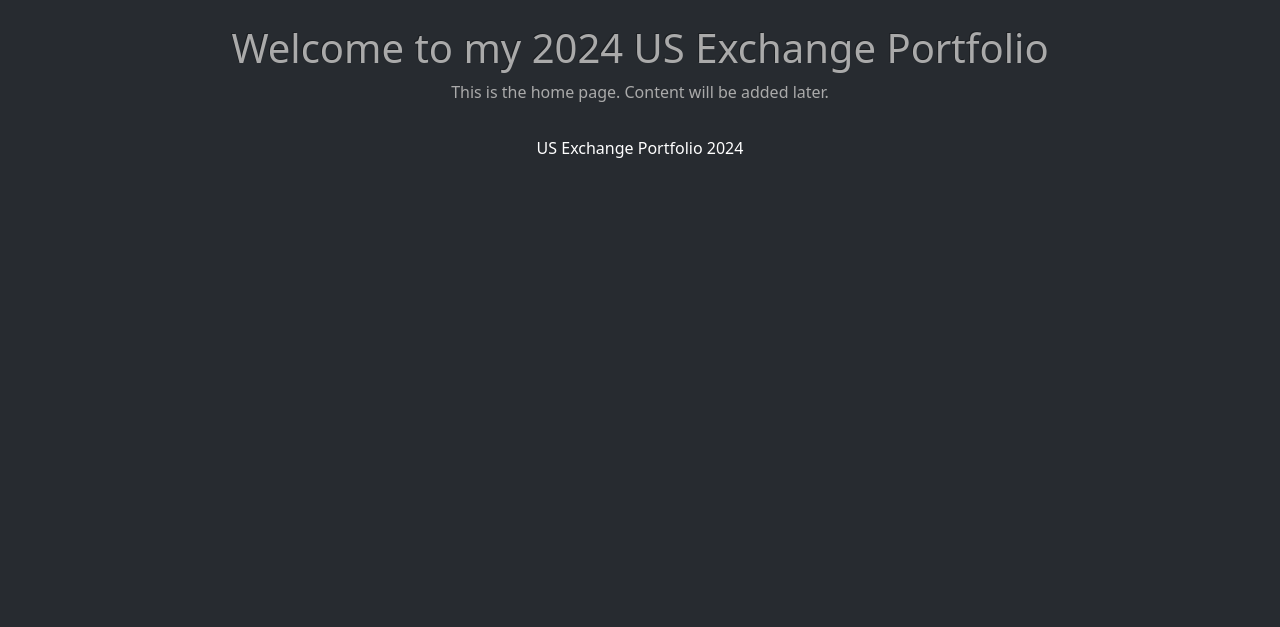
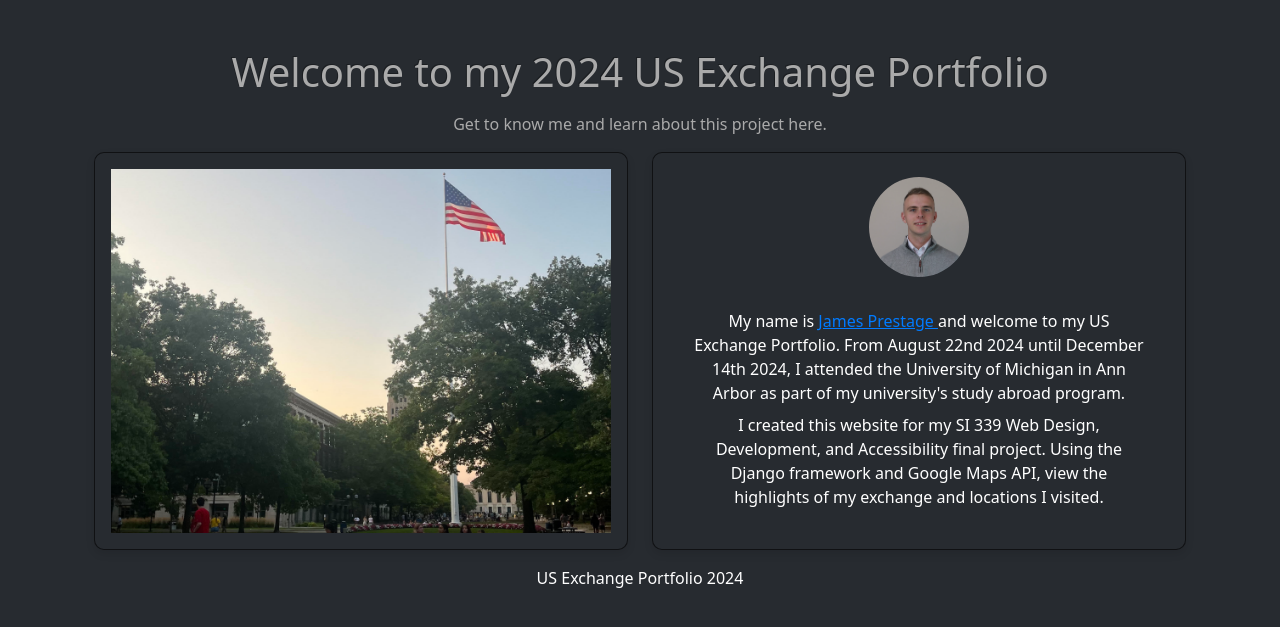
Before and after one commit to jamesprestage101/si339_finalproject, a Django app: page / in a window 1280 px wide. Shown: the part 58-685 px from the top of the page. Run offline with Django 4.2, Linux system fonts and the light colour scheme; some libraries are stand-ins or nearby versions.

Commit message:
Created and styled homepage

```diff
--- a/portfolio/templates/portfolio/base.html
+++ b/portfolio/templates/portfolio/base.html
@@ -7,6 +7,12 @@
     <!-- Slate Theme CSS (Bootswatch) -->
     <link href="https://cdn.jsdelivr.net/npm/bootswatch@5.3.0/dist/slate/bootstrap.min.css" rel="stylesheet">
     <link rel="stylesheet" href="{% static 'css/styles.css' %}">
+
+    <!-- Conditional CSS for Homepage -->
+    {% if request.resolver_match.url_name == 'home' %}
+        <link rel="stylesheet" href="{% static 'css/homepage.css' %}">
+    {% endif %}
+
     <!-- Favicon -->
     <link rel="icon" type="image/x-icon" href="{% static 'img/favicon.ico' %}">
     <title>{% block title %}US Exchange Portfolio{% endblock %}</title>
@@ -22,10 +28,10 @@
             <div class="collapse navbar-collapse" id="navbarSupportedContent">
                 <ul class="navbar-nav me-auto">
                     <li class="nav-item">
-                        <a class="nav-link active" href="{% url 'home' %}">Home</a>
+                        <a class="nav-link {% if request.resolver_match.url_name == 'home' %}active{% endif %}" href="{% url 'home' %}">Home</a>
                     </li>
                     <li class="nav-item">
-                        <a class="nav-link" href="{% url 'portfolio_list' %}">Entries</a>
+                        <a class="nav-link {% if request.resolver_match.url_name == 'portfolio_list' %}active{% endif %}" href="{% url 'portfolio_list' %}">Entries</a>
                     </li>
                 </ul>
             </div>
--- a/portfolio/templates/portfolio/home.html
+++ b/portfolio/templates/portfolio/home.html
@@ -3,6 +3,54 @@
 {% block title %}Home{% endblock %}
 
 {% block content %}
-<h1 class="text-center">Welcome to my 2024 US Exchange Portfolio</h1>
-<p class="text-center">This is the home page. Content will be added later.</p>
+<div class="home-page container mt-5">
+    <h1 class="text-center mb-3">Welcome to my 2024 US Exchange Portfolio</h1>
+    <p class="text-center">Get to know me and learn about this project here.</p>
+
+    <div class="row justify-content-center g-4">
+        <!-- Left Column: Big Image -->
+        <div class="col-12 col-md-6 d-flex">
+            <div class="home-card card bg-dark text-white w-100">
+                <div class="card-body p-0 home-image-container">
+                    <img
+                        src="/media/home.jpg"
+                        alt="Home Image"
+                        class="w-100 h-100 object-fit-cover"
+                    >
+                </div>
+            </div>
+        </div>
+
+        <!-- Right Column: Profile Section -->
+        <div class="col-12 col-md-6 d-flex">
+            <div class="home-card card bg-dark text-white w-100 p-4 d-flex flex-column">
+                <div class="d-flex flex-column align-items-center">
+                    <div class="profile-picture mb-3" style="width: 100px; height: 100px;">
+                        <img
+                            src="/media/profile.png"
+                            alt="Profile Picture"
+                            class="w-100 h-100 rounded-circle object-fit-cover"
+                        >
+                    </div>
+                    <!-- Scrollable Profile Text -->
+                    <div class="card-body scrollable-content flex-grow-1 text-center">
+                        <p class="mb-2 text-break">
+                            My name is
+                            <a href="https://www.linkedin.com/in/james-prestage/" target="_blank" class="text-primary">
+                                James Prestage
+                            </a>
+                            and welcome to my US Exchange Portfolio. From August 22nd 2024 until December 14th 2024, I attended the University
+                            of Michigan in Ann Arbor as part of my university's study abroad program.
+                        </p>
+                        <p class="mb-0 text-break">
+                            I created this website for my SI 339 Web Design, Development, and Accessibility
+                            final project. Using the Django framework and Google Maps API, view the highlights
+                            of my exchange and locations I visited.
+                        </p>
+                    </div>
+                </div>
+            </div>
+        </div>
+    </div>
+</div>
 {% endblock %}
--- /dev/null
+++ b/static/css/homepage.css
@@ -0,0 +1,65 @@
+.home-page .home-card {
+    display: flex;
+    flex-direction: column;
+    align-items: center;
+    justify-content: center;
+    text-align: center;
+    border-radius: 10px;
+    overflow: hidden;
+    height: 100%;
+    padding: 1rem;
+    background-color: #343a40;
+    color: #fff;
+}
+
+.home-page .home-card a {
+    color: #007bff !important;
+}
+
+.home-page .home-card a:hover {
+    color: #0056b3 !important;
+}
+
+.home-page .home-img {
+    object-fit: cover;
+    width: 100%;
+    height: 100%;
+}
+
+.home-page .profile-picture {
+    display: flex;
+    align-items: center;
+    justify-content: center;
+    margin-bottom: 1rem;
+    width: 100px;
+    height: 100px;
+}
+
+.home-page .profile-picture img {
+    object-fit: cover;
+    border-radius: 50%;
+    width: 100%;
+    height: 100%;
+}
+
+.home-page .card-body {
+    display: flex;
+    flex-direction: column;
+    justify-content: center;
+    align-items: center;
+}
+
+.home-page .card {
+    box-shadow: 0 4px 8px rgba(0, 0, 0, 0.1);
+    transition: transform 0.2s ease;
+}
+
+.home-page .card:hover {
+    transform: scale(1.02);
+}
+
+@media (max-width: 768px) {
+    .home-page .home-card {
+        margin-bottom: 20px;
+    }
+}
```
Also changed, not shown: db.sqlite3, media/home.jpg (added), media/profile.png (added), 2 other files.
